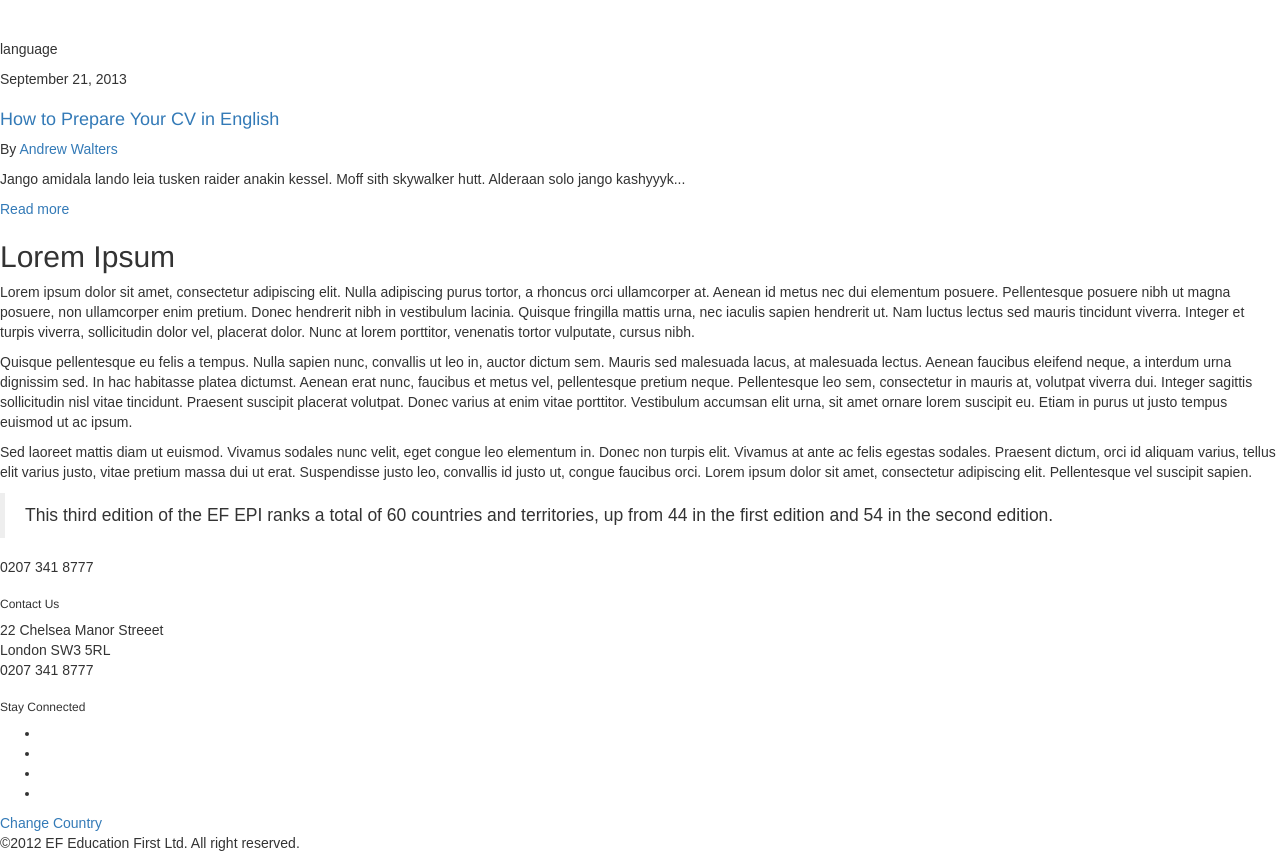
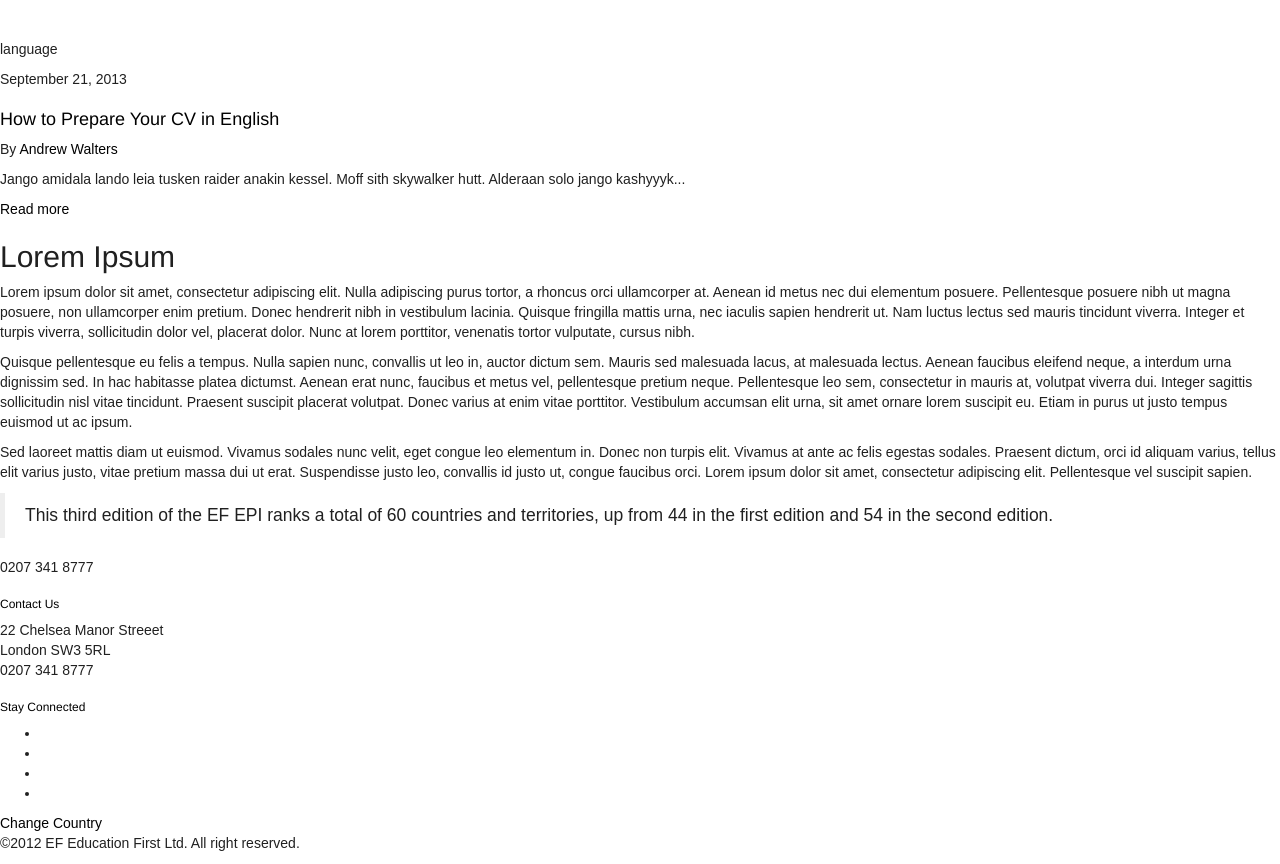
Before and after one commit to finnbuga/ef, a website: page index.html in a window 1280 px wide. Drawn offline with Linux system fonts and the light colour scheme.

Commit message:
Set colours

```diff
--- a/sass/_bootstrap-variables-override.scss
+++ b/sass/_bootstrap-variables-override.scss
@@ -10,12 +10,15 @@ $bootstrap-sass-asset-helper: false !default;
 
 $gray-base:              #000 !default;
 $gray-darker:            lighten($gray-base, 13.5%) !default; // #222
+$gray-darker:            #0e0905;
 $gray-dark:              lighten($gray-base, 20%) !default;   // #333
+$gray-dark:              #202020;
 $gray:                   lighten($gray-base, 33.5%) !default; // #555
 $gray-light:             lighten($gray-base, 46.7%) !default; // #777
 $gray-lighter:           lighten($gray-base, 93.5%) !default; // #eee
 
 $brand-primary:         darken(#428bca, 6.5%) !default; // #337ab7
+$brand-primary:         #000;
 $brand-success:         #5cb85c !default;
 $brand-info:            #5bc0de !default;
 $brand-warning:         #f0ad4e !default;
--- a/sass/efstyle.scss
+++ b/sass/efstyle.scss
@@ -1 +1,12 @@
 @import "bootstrap";
+
+//== Colors
+h1 {
+    color: $gray-dark;
+}
+h2 {
+    color: $gray-darker;
+}
+h3 {
+    color: $brand-primary;
+}
```
Also changed, not shown: static/css/efstyle.css, 1 other file.
